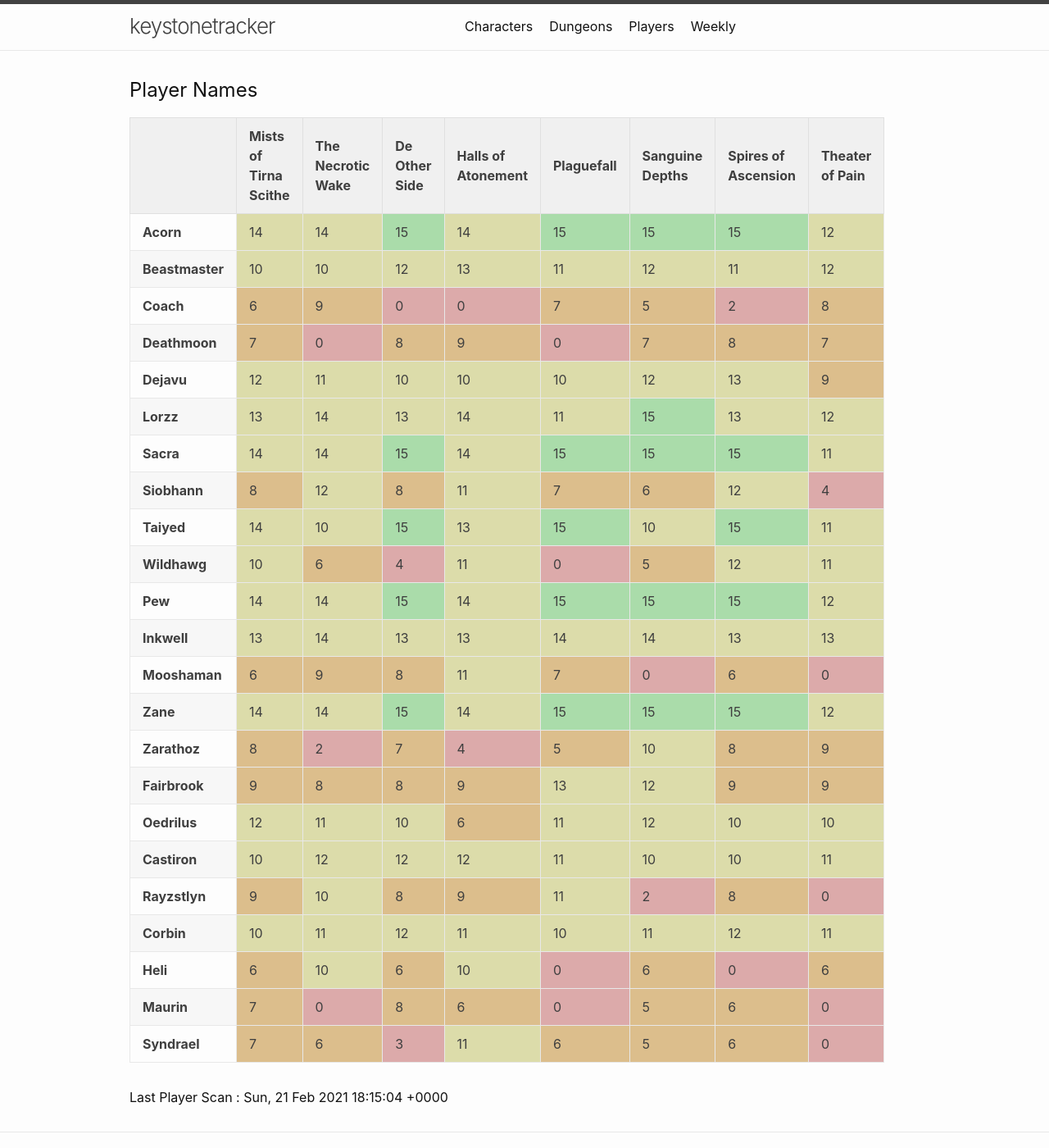
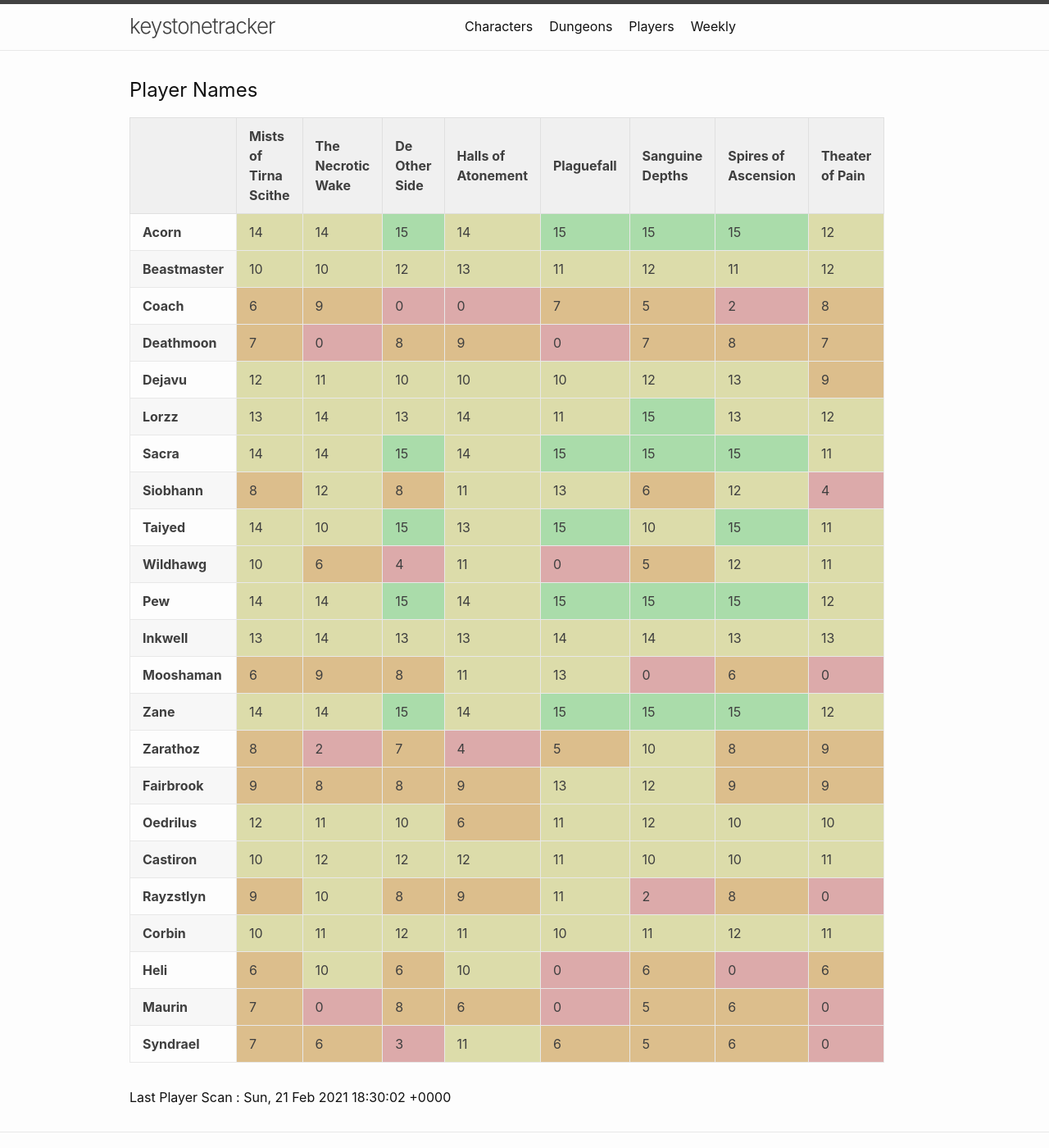
Before and after one commit to eldertribunal/keystonetracker, a Jekyll site: the page built from players.md, in a window 1280 px wide and 1400 px high. Shown: the whole window at 82% size. Built offline with Jekyll 4.4.1, drawn with Linux system fonts in a browser that asks for light colours.

Commit message:
auto scan Sun Feb 21 18:30:36 UTC 2021

```diff
--- a/_data/characters.json
+++ b/_data/characters.json
@@ -474,7 +474,7 @@
       },
       {
         "name": "Plaguefall",
-        "level": 7,
+        "level": 13,
         "id": 379
       },
       {
@@ -834,7 +834,7 @@
       },
       {
         "name": "Plaguefall",
-        "level": 7,
+        "level": 13,
         "id": 379
       },
       {
--- a/_data/players.json
+++ b/_data/players.json
@@ -339,7 +339,7 @@
       },
       {
         "name": "Plaguefall",
-        "level": 7,
+        "level": 13,
         "id": 379
       },
       {
@@ -564,7 +564,7 @@
       },
       {
         "name": "Plaguefall",
-        "level": 7,
+        "level": 13,
         "id": 379
       },
       {
--- a/_data/scanned.json
+++ b/_data/scanned.json
@@ -1,3 +1,3 @@
 {
-  "timestamp": 1613931304
+  "timestamp": 1613932202
 }
```
